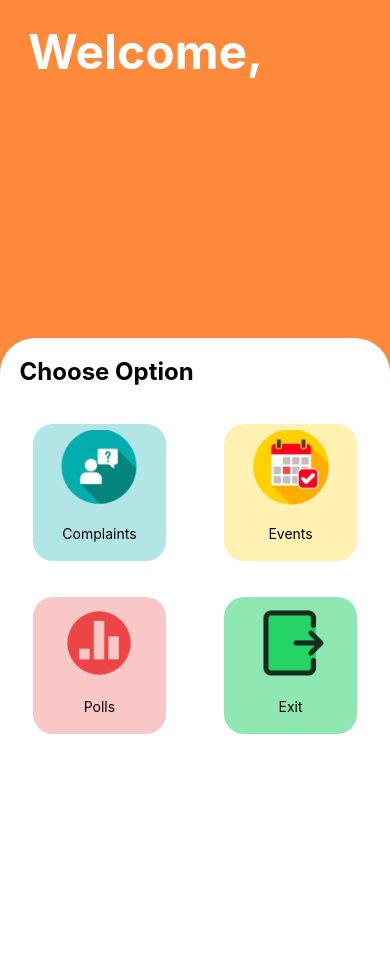
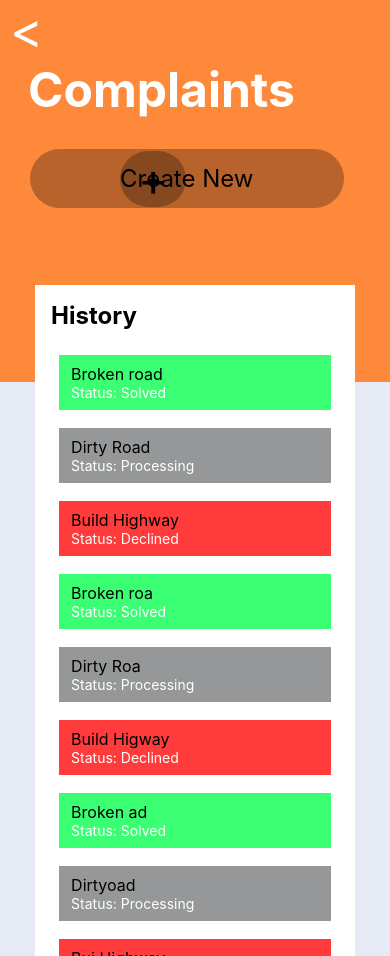
Before and after one commit to EffDuBois/poll-app, a React Native app: screen /ComplaintsForm in a window 390 px wide. Before the commit the page ends 844 px from the top, so only its background shows below. Built offline with nearby package versions, Linux system fonts and the light colour scheme.

Commit message:
added scroll function to complaints list

```diff
--- a/App.js
+++ b/App.js
@@ -14,7 +14,7 @@ export default function App() {
     <SafeAreaWrap>
       <NavigationContainer>
         <Stack.Navigator>
-          <Stack.Screen options={{header: () => null}} name="HomePage" component={HomePage} />
+          {/* <Stack.Screen options={{header: () => null}} name="HomePage" component={HomePage} /> */}
           <Stack.Screen options={{header: () => null}} name="ComplaintsPage" component={ComplaintsPage} />
           {/* <Stack.Screen name="ComplaintsForm" component={ComplaintsForm} /> */}
         </Stack.Navigator>
--- /dev/null
+++ b/Components/ComplaintsForm/ComplaintsForm.js
@@ -0,0 +1,18 @@
+import { View } from "react-native";
+import ComplaintsMenu from "../ComplaintsPage/ComplaintsMenu";
+import GlobalStyles from "../StyleComponents/GlobalStyles";
+import BackButton from "../Util/BackButton";
+import Hero from "../Util/Hero";
+import Menu from "../Util/Menu";
+
+export default function HomePage() {
+    return (
+      <View style={GlobalStyles.background}>
+        <BackButton/>
+        <Hero>Complaints</Hero>
+        <Menu>
+
+        </Menu>
+      </View>
+    );
+  }
--- a/Components/ComplaintsPage/ComplaintsMenu.js
+++ b/Components/ComplaintsPage/ComplaintsMenu.js
@@ -1,27 +1,48 @@
-import { StyleSheet, View } from "react-native";
+import { View, StyleSheet, ScrollView, RefreshControl } from "react-native";
 import AppText from "../Util/AppText";
 import GlobalStyles from "../StyleComponents/GlobalStyles";
 import ComplaintCard from "../Util/ComplaintCard";
 import { useState } from "react";
 
 export default function ComplaintsMenu() {
+  const [ComplaintList, setComplaintList] = useState([
+    { name: "Broken road", status: "Solved" },
+    { name: "Dirty Road", status: "Processing" },
+    { name: "Build Highway", status: "Declined" },
+    { name: "Broken roa", status: "Solved" },
+    { name: "Dirty Roa", status: "Processing" },
+    { name: "Build Higway", status: "Declined" },
+    { name: "Broken ad", status: "Solved" },
+    { name: "Dirtyoad", status: "Processing" },
+    { name: "Bui Highway", status: "Declined" },
+  ]);
 
-  const [ComplaintList, setComplaintList] = useState([
-    {name: "Broken road", status: "Solved"},
-    {name: "Dirty Road", status: "Processing"},
-    {name: "Build Highway", status: "Declined"},
-  ])
+  const [Refreshing, setRefreshing] = useState(false);
+
+  const onRefresh = () => {
+    setRefreshing(true);
+    setComplaintList([...ComplaintList, { name: "added element", status: "Solved" }]);
+    setRefreshing(false);
+  }
 
   return (
     <View style={[GlobalStyles.menu, styles.menu]}>
       <AppText style={GlobalStyles.headerText}>History</AppText>
-      {
-        ComplaintList.map((list) =>{
-          return(
-            <ComplaintCard key={list.name} name={list.name} status={list.status} />
-          )
-        })
-      }
+      <ScrollView
+        refreshControl={
+          <RefreshControl refreshing={Refreshing} onRefresh={onRefresh} />
+        }
+      >
+        {ComplaintList.map((list) => {
+          return (
+            <ComplaintCard
+              key={list.name}
+              name={list.name}
+              status={list.status}
+            />
+          );
+        })}
+      </ScrollView>
     </View>
   );
 }
```
